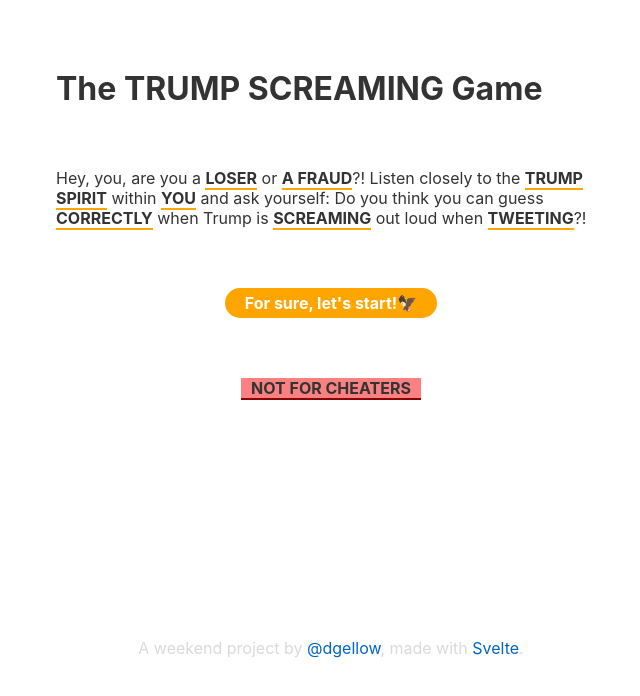
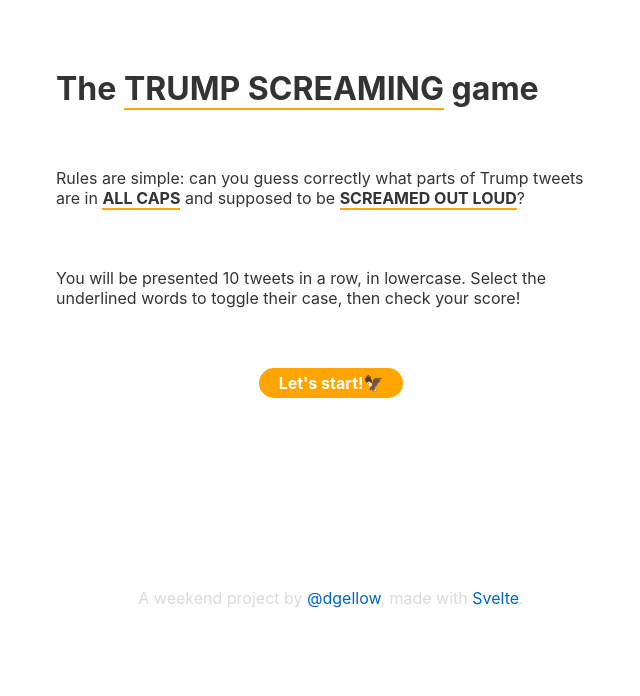
Before and after one commit to dgellow/TRUMPSCREAMING, a Svelte app: page / in a window 1280 px wide. Shown: the top 696 px of the page, without its empty margins (309-949 px from the left). Built offline with nearby package versions, Linux system fonts and the light colour scheme.

Commit message:
Simplify presentation text

```diff
--- a/public/index.html
+++ b/public/index.html
@@ -34,11 +34,18 @@
 
 <body>
 	<div style="color: transparent">
-		<h1>The TRUMP SCREAMING Game</h1>
-		<p>Hey, you, are you a LOSER or A FRAUD?! Listen closely to the TRUMP SPIRIT within YOU. Do you think you can
-			GUESS
-			when
-			Trump is SCREAMING in when TWEETING?! Can you win without CHEATING?</p>
+		<h1>The <span class="upper">TRUMP SCREAMING</span> game</h1>
+		<p>
+			Rules are simple: can you guess correctly what parts of Trump tweets are in
+			<span class="upper">ALL CAPS</span>
+			and supposed to be
+			<span class="upper">SCREAMED OUT LOUD</span>?
+		</p>
+		<p>
+			You will be presented 10 tweets in a row, in lowercase. Select the underlined words to toggle their case,
+			then
+			check your score!
+		</p>
 	</div>
 	<noscript>Sorry, this site requires Javascript to be enabled.</noscript>
 </body>
--- a/src/components/Start.svelte
+++ b/src/components/Start.svelte
@@ -3,24 +3,18 @@
 </script>
 
 <div>
-	<h1>The TRUMP SCREAMING Game</h1>
+	<h1>The <span class="upper">TRUMP SCREAMING</span> game</h1>
 	<p>
-		Hey, you, are you a
-		<span class="upper">LOSER</span>
-		or
-		<span class="upper">A FRAUD</span>?! Listen closely to the
-		<span class="upper">TRUMP SPIRIT</span>
-		within
-		<span class="upper">YOU</span>
-		and ask yourself: Do you think you can guess
-		<span class="upper">CORRECTLY</span>
-		when Trump is
-		<span class="upper">SCREAMING</span>
-		out loud when
-		<span class="upper">TWEETING</span>?!
+		Rules are simple: can you guess correctly what parts of Trump tweets are in
+		<span class="upper">ALL CAPS</span>
+		and supposed to be
+		<span class="upper">SCREAMED OUT LOUD</span>?
 	</p>
-	<div class="button"><button on:click={() => gameStore.next()}>For sure, let's start!🦅</button></div>
-	<p class="no-cheater center"><span class="upper">NOT FOR CHEATERS</span></p>
+	<p>
+		You will be presented 10 tweets in a row, in lowercase. Select the underlined words to toggle their case, then
+		check your score!
+	</p>
+	<div class="button"><button on:click={() => gameStore.next()}>Let's start!🦅</button></div>
 </div>
 
 <style>
@@ -32,19 +26,8 @@
 		text-align: center;
 	}
 
-	.center {
-		text-align: center;
-	}
-
 	.upper {
 		font-weight: bold;
 		border-bottom: 2px solid orange;
 	}
-
-	.no-cheater .upper {
-		background-color: rgb(250, 129, 129);
-		border-color: darkred;
-		padding-left: 10px;
-		padding-right: 10px;
-	}
 </style>
```
